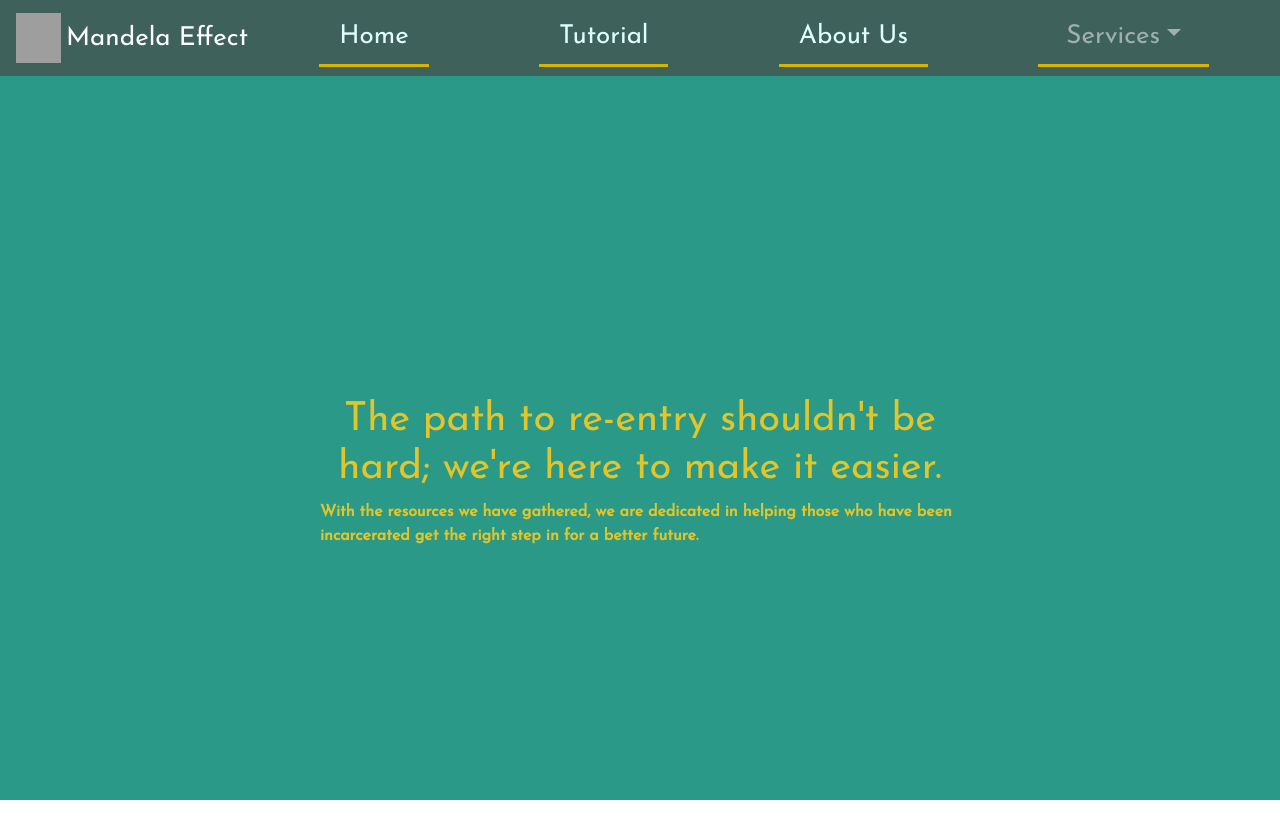
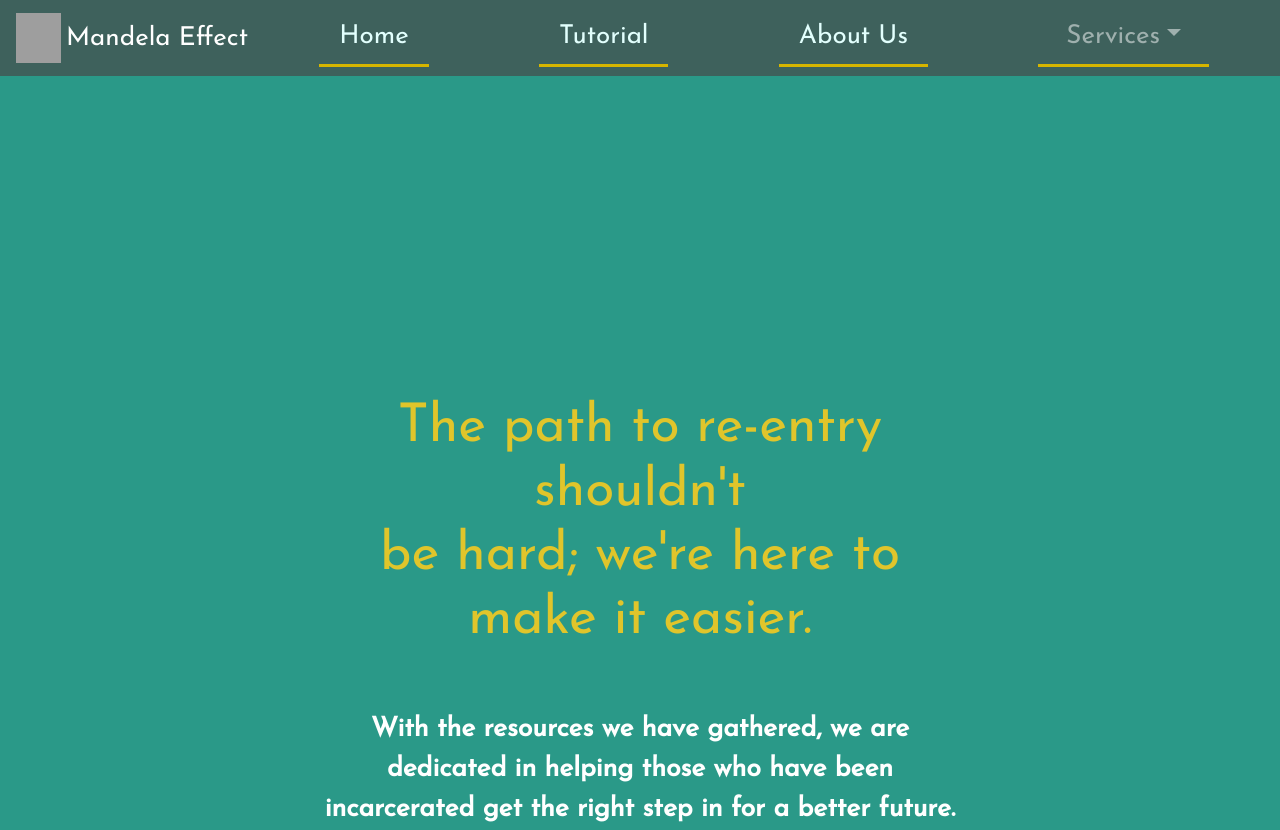
Before and after one commit to yodasodabob/indycivichack2019, a React (Create React App) app: page / in a window 1280 px wide. Before the commit the page ends 800 px from the top, so only its background shows below. Built offline with nearby package versions, Linux system fonts and the light colour scheme; no server answers; grey boxes are pictures that could not be loaded; what google-maps-react would draw is missing.

Commit message:
Changes on home

```diff
--- a/src/App.css
+++ b/src/App.css
@@ -16,6 +16,8 @@ body{
 .App-link {
   color: #61dafb;
 }
+
+
 
 .App-body {
   background-color: #2A9988;
--- a/src/HomePage.css
+++ b/src/HomePage.css
@@ -15,8 +15,21 @@
     text-align: center;
 
 
+}
 
-}
+#header1{
+
+    text-emphasis: bold;
+    font-size: 40pt;
+    padding-bottom: 50px;
+  }
+
+  #paragraph1{
+      text-emphasis: bold;
+        font-size: 20pt;
+        text-align: center;
+        color: white;
+  }
 .homePageWrapper{
     background-color: #2A9988;
     display: flex;
--- a/src/HomePage.js
+++ b/src/HomePage.js
@@ -9,11 +9,11 @@ export class HomePage extends React.Component{
             <div className="homePageWrapper">
             <div className="homeBody">
                 <div className="introPara">
-                <h1>The path to re-entry shouldn't be hard; we're here
+                <h1 id="header1">The path to re-entry shouldn't <br></br> be hard; we're here
                   to make it easier.</h1>
-                <p>
-                   With the resources we have gathered, we
-                  are dedicated in helping those who have been incarcerated
+                <p id="paragraph1">
+                   With the resources we have gathered, we are dedicated in helping
+                    those who have been incarcerated
                   get the right step in for a better future.
 
                 </p>
```
Also changed, not shown: src/dd060244-8761-4677-9861-b956c5ba69f0_200x200.png (added).
